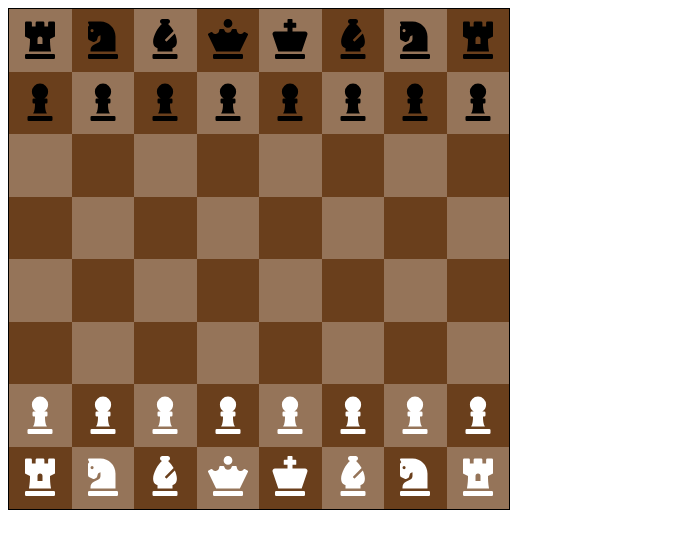
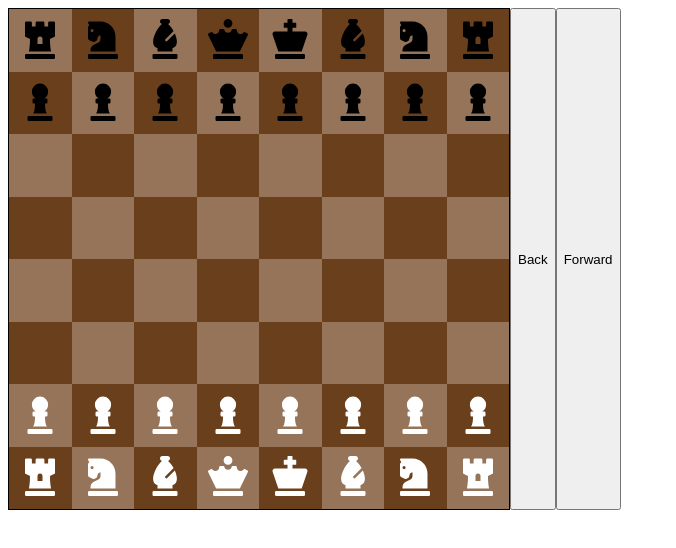
Before and after one commit to JJW-27/chess, a React (Create React App) app: page / in a window 1280 px wide. Shown: the top 548 px of the page, without its empty margins (0-676 px from the left). Built offline with nearby package versions, Linux system fonts and the light colour scheme.

Commit message:
adds turn/board state caching and functioning back button

```diff
--- a/src/App.css
+++ b/src/App.css
@@ -1,3 +1,7 @@
+.App {
+  display: flex;
+}
+
 .chessboard {
   display: flex;
   flex-wrap: wrap;
--- a/src/App.js
+++ b/src/App.js
@@ -1,13 +1,50 @@
 import './App.css';
 import Chessboard from './components/Chessboard';
+import { useState } from 'react';
 
 function App() {
+  const [boardState, setBoardState] = useState([]);
+  const [cachedTurns, setCachedTurns] = useState([[{}]]);
+  const [boardStatesBeforeCurrent, setBoardStatesBeforeCurrent] = useState(0);
 
+  const handleBack = e => {
+    e.preventDefault();
+    const totalBoardStates = cachedTurns.length;
+    if (boardStatesBeforeCurrent < totalBoardStates) {
+      setBoardStatesBeforeCurrent(current => current + 1);
 
+      setBoardState(
+        cachedTurns[totalBoardStates - 1 - boardStatesBeforeCurrent]
+      );
+    }
+  };
 
+  const handleForward = e => {
+    // e.preventDefault();
+    // const totalBoardStates = cachedTurns.length;
+    // if (boardStatesBeforeCurrent > 0) {
+    //   setBoardStatesBeforeCurrent(current => current - 1);
+
+    //   setBoardState(
+    //     cachedTurns[totalBoardStates - 1 - boardStatesBeforeCurrent]
+    //   );
+    // }
+  };
+  console.log(cachedTurns[0]);
+  console.log(boardStatesBeforeCurrent);
   return (
     <div className="App">
-      <Chessboard></Chessboard>
+      <Chessboard
+        boardState={boardState}
+        setBoardState={setBoardState}
+        setCachedTurns={setCachedTurns}
+      />
+      <button className="turn-button" onClick={handleBack}>
+        Back
+      </button>
+      <button className="turn-button" onClick={handleForward}>
+        Forward
+      </button>
     </div>
   );
 }
--- a/src/components/Chessboard.jsx
+++ b/src/components/Chessboard.jsx
@@ -2,8 +2,7 @@ import Square from './squares/Square';
 import { useState, useEffect } from 'react';
 import generateInitialBoardState from '../utils/generateInitialBoardState';
 
-const Chessboard = () => {
-  const [boardState, setBoardState] = useState([]);
+const Chessboard = ({ boardState, setBoardState, setCachedTurns }) => {
   const [isPieceSelected, setIsPieceSelected] = useState(false);
   const [isWhitesTurn, setIsWhitesTurn] = useState(true);
   const [selectedSquare, setSelectedSquare] = useState({});
@@ -11,11 +10,12 @@ const Chessboard = () => {
   useEffect(() => {
     const initialBoardState = generateInitialBoardState();
     setBoardState(initialBoardState);
+    setCachedTurns([initialBoardState]);
   }, []);
-  console.log(
-    `white's turn? ${isWhitesTurn}, 'Is piece selected? ${isPieceSelected}`
-  );
-  console.log(selectedSquare);
+  // console.log(
+  //   `white's turn? ${isWhitesTurn}, 'Is piece selected? ${isPieceSelected}`
+  // );
+  // console.log(selectedSquare);
   return (
     <div className="chessboard">
       {boardState.map(square => {
@@ -30,6 +30,7 @@ const Chessboard = () => {
             setIsWhitesTurn={setIsWhitesTurn}
             selectedSquare={selectedSquare}
             setSelectedSquare={setSelectedSquare}
+            setCachedTurns={setCachedTurns}
           />
         );
       })}
--- a/src/components/squares/Square.jsx
+++ b/src/components/squares/Square.jsx
@@ -10,6 +10,7 @@ const Square = ({
   setIsWhitesTurn,
   selectedSquare,
   setSelectedSquare,
+  setCachedTurns,
 }) => {
   const { x, y, pieceName, isWhitePiece, squareIsLight, isSelected } = square;
 
@@ -27,7 +28,6 @@ const Square = ({
       (isWhitesTurn && isWhitePiece) ||
       (!isWhitesTurn && isWhitePiece === false)
     ) {
-      console.log('1');
       setBoardState(currBoardState => {
         const newBoardState = currBoardState.map(square => {
           if (x === square.x && y === square.y) {
@@ -50,7 +50,6 @@ const Square = ({
         (isWhitePiece || pieceName === 'empty') &&
         isPieceSelected)
     ) {
-      console.log('2');
       setBoardState(currBoardState => {
         const selectedX = selectedSquare.x;
         const selectedY = selectedSquare.y;
@@ -77,6 +76,17 @@ const Square = ({
 
         return newBoardState;
       });
+      setCachedTurns(currentCache => {
+        const newCache = currentCache.map(boardState => {
+          const newBoardState = boardState.map(square => {
+            square = { ...square };
+            return square;
+          });
+          return newBoardState;
+        });
+        newCache.push(boardState);
+        return newCache;
+      });
       setIsPieceSelected(false);
       setIsWhitesTurn(value => !value);
       setSelectedSquare({});
```
